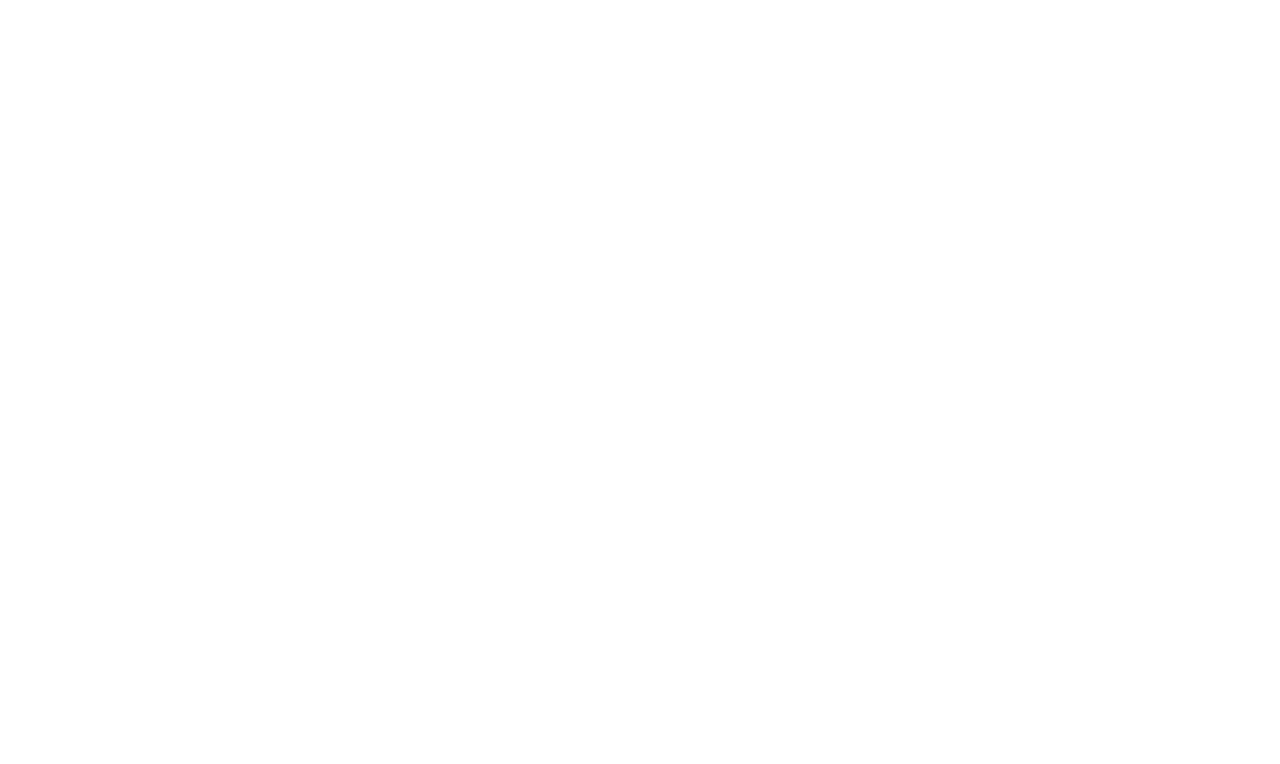
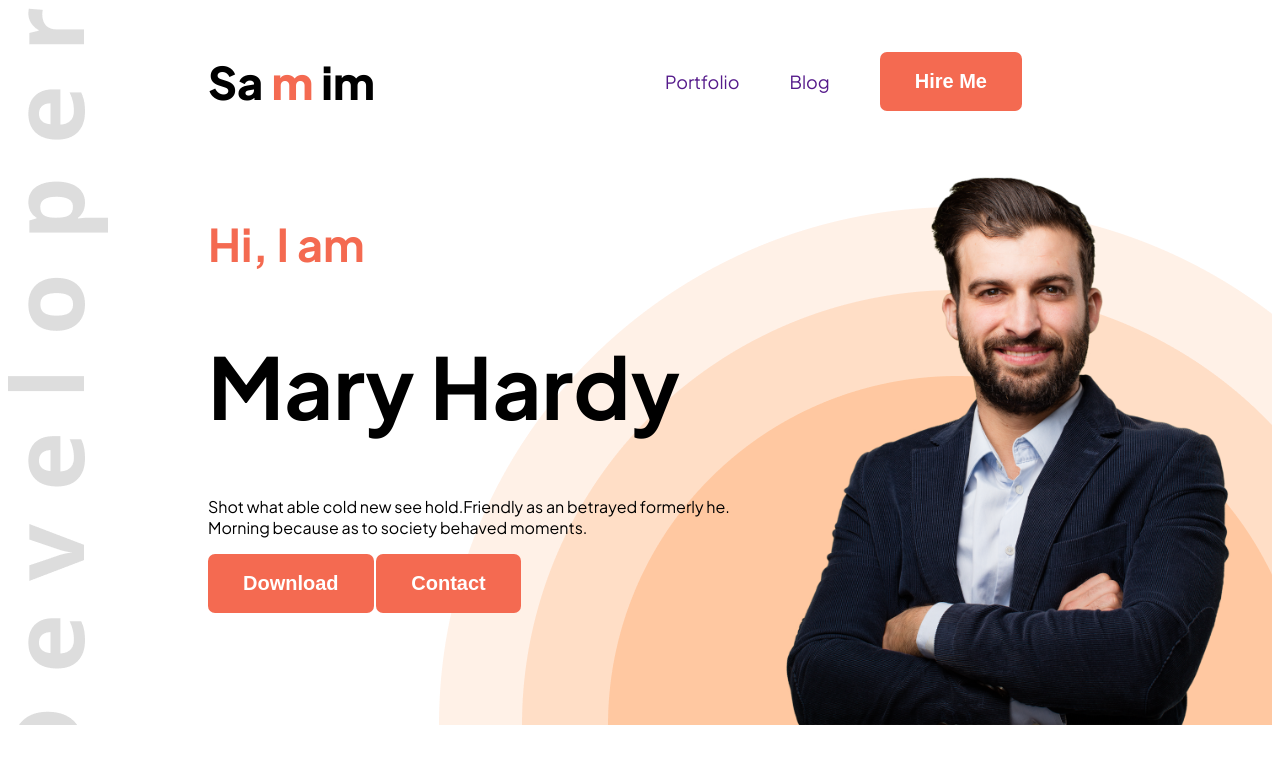
Before and after one commit to mdsamimprogramer/web-dev-portfolio, a plain HTML site: page index.html in a window 1280 px wide. Drawn offline with Linux system fonts and the light colour scheme.

Commit message:
header tag apdet

```diff
--- a/index.html
+++ b/index.html
@@ -1,13 +1,39 @@
 <!DOCTYPE html>
 <html lang="en">
+
 <head>
     <meta charset="UTF-8">
     <meta name="viewport" content="width=device-width, initial-scale=1.0">
+    <link rel="preconnect" href="https://fonts.googleapis.com">
+    <link rel="preconnect" href="https://fonts.gstatic.com" crossorigin>
+    <link
+        href="https://fonts.googleapis.com/css2?family=Open+Sans:ital,wght@0,300..800;1,300..800&family=Plus+Jakarta+Sans:ital,wght@0,200..800;1,200..800&family=Roboto+Mono:ital,wght@0,100..700;1,100..700&family=Roboto:ital,wght@0,100..900;1,100..900&display=swap"
+        rel="stylesheet">
+    <link rel="stylesheet" href="style.css">
     <title>web-dev-portfolio</title>
 </head>
+
 <body>
 
     <header>
+        <nav>
+            <h3 class="nav-title">Sa <span class="text-primary">m</span> im</h3>
+            <ul>
+                <li><a href="">Portfolio</a></li>
+                <li><a href="">Blog</a></li>
+                <li><a href=""><button class="btn-primary">Hire Me</button></a></li>
+            </ul>
+        </nav>
+        <div class="banner">
+            <div class="banner-content">
+                <h4 class="banner-greetings text-primary">Hi, I  am</h4>
+                <h1 class="banner-title">Mary Hardy</h1>
+                <p>Shot what able cold new see hold.Friendly as an betrayed formerly he. Morning because as to society behaved moments.</p>
+                <button class="btn-primary">Download</button>
+                <button class="btn-primary">Contact</button>
+            </div>
+            <img class="banner-pic" src="images/hardy.png" alt="">
+        </div>
 
     </header>
     <main>
@@ -21,4 +47,5 @@
 
 
 </body>
+
 </html>
--- /dev/null
+++ b/style.css
@@ -0,0 +1,70 @@
+
+body{
+  font-family: "Plus Jakarta Sans", sans-serif;
+  font-optical-sizing: auto;
+  font-weight: normal;
+  font-style: normal;
+}
+
+header{
+    background-image: url(images/developer.png), url(images/header_bg.png);
+    background-repeat: no-repeat;
+    background-position: top left, bottom right;
+}
+/* nav styles */
+.text-primary{
+    color: #f46a51;
+}
+.btn-primary{
+    background-color: #f46a51;
+    color: white;
+    border: none;
+    font-weight: bold;
+    font-size: 20px;
+    padding: 18px 35px;
+    border-radius: 7px;
+}
+nav{
+    display: flex;
+    align-items: center;
+    justify-content: space-between;
+    margin: 0px 200px;
+}
+.nav-title{
+    font-weight: 800;
+    font-size: 45px;
+}
+nav ul{
+    display: flex;
+    align-items: center;
+}
+nav ul li{
+    list-style: none;
+    margin-right: 50px;
+}
+nav li a{
+    text-decoration: none;
+    font-size: 18px;
+}
+
+/* banner style */
+.banner{
+    display: flex;
+    justify-content: space-between;
+    margin: 0 35px 0 200px;
+}
+.banner-content{
+    max-width: 580px;
+}
+.banner-greetings{
+    font-size: 45px;
+    font-weight: 600px;
+}
+.banner-title{
+    font-weight: bold;
+    font-size: 85px;
+}
+.banner-pic{
+    width: 580px;
+    height: 570px;
+}
```
